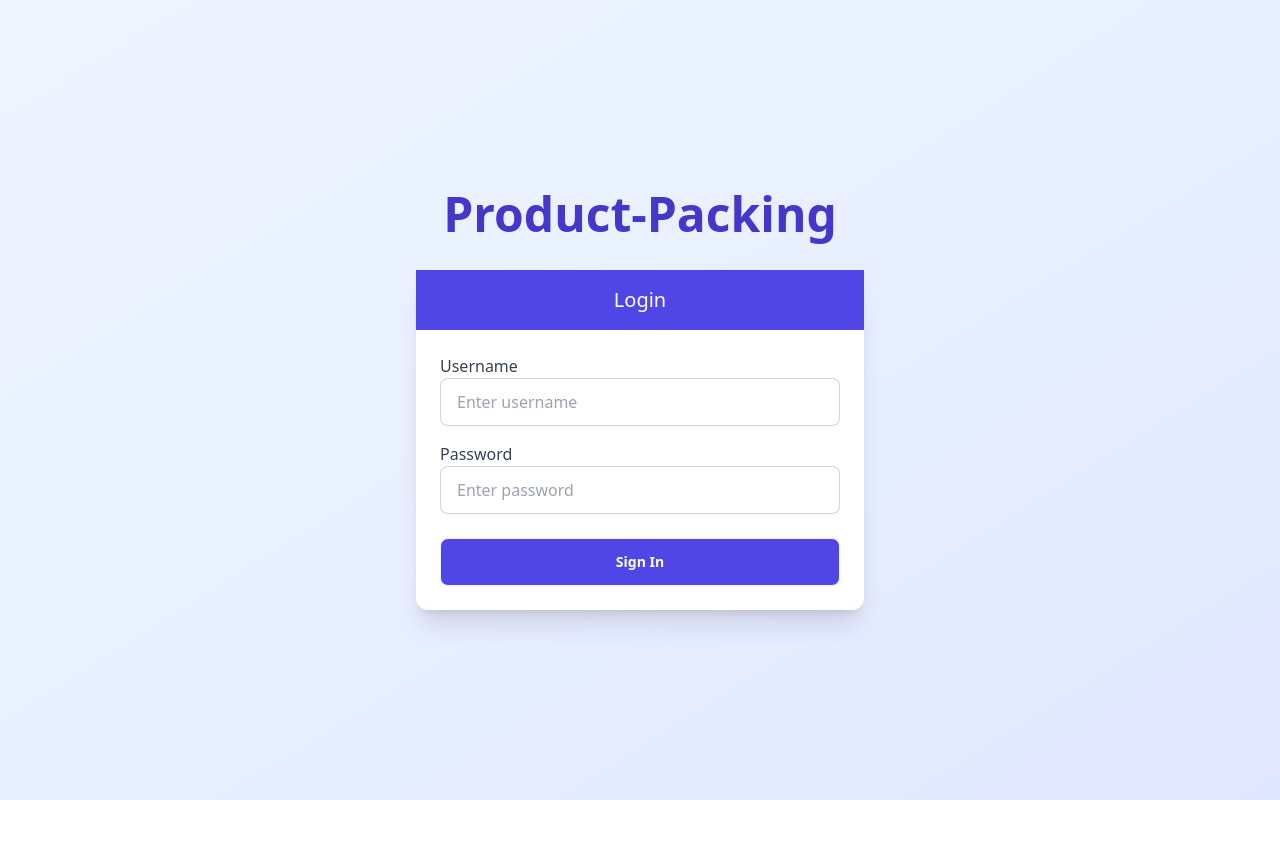
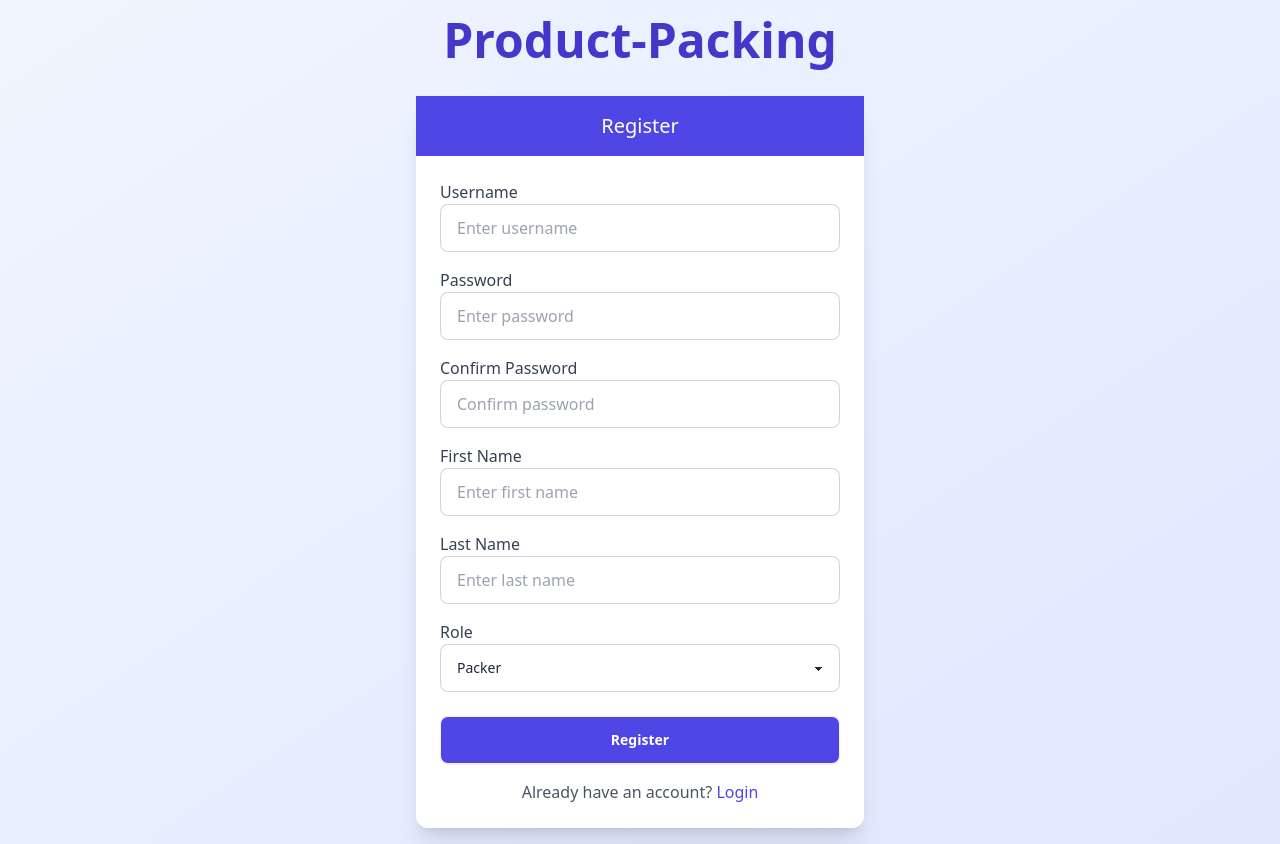
Before and after one commit to PichayaLoha/Product-packing, a React (Vite) app in the folder my-project/: page /register in a window 1280 px wide. Before the commit this address led to /Login. Before the commit the page ends 800 px from the top, so only its background shows below. Built offline with nearby package versions, Linux system fonts and the light colour scheme.

Commit message:
register

```diff
--- a/my-project/src/components/login/loginpage.tsx
+++ b/my-project/src/components/login/loginpage.tsx
@@ -79,8 +79,16 @@ const Login: React.FC = () => {
 
                         {error && <p className="text-red-600">{error}</p>}
 
-                        <button type="submit" className="btn bg-indigo-600 hover:bg-indigo-700 text-white w-full">
+                        <button type="submit" className="btn bg-indigo-600 hover:bg-indigo-700 text-white w-full mb-4">
                             Sign In
+                        </button>
+
+                        <button
+                            type="button"
+                            className="btn bg-gray-500 hover:bg-gray-600 text-white w-full"
+                            onClick={() => navigate("/register")}
+                        >
+                            Register
                         </button>
                     </form>
                 </div>
--- /dev/null
+++ b/my-project/src/components/login/registerpage.tsx
@@ -0,0 +1,169 @@
+import React, { useState, useContext } from 'react';
+import { useNavigate } from 'react-router-dom';
+import { AuthContext } from "../auth/AuthContext";
+
+const Register: React.FC = () => {
+    const navigate = useNavigate();
+    const [username, setUsername] = useState('');
+    const [password, setPassword] = useState('');
+    const [confirmPassword, setConfirmPassword] = useState('');
+    const [firstname, setFirstname] = useState('');
+    const [lastname, setLastname] = useState('');
+    const [role, setRole] = useState('packer');
+    const [error, setError] = useState('');
+
+    const authContext = useContext(AuthContext);
+    if (!authContext) return <p>Loading...</p>;
+
+    const { setToken, setUserId } = authContext;
+
+    const validateForm = () => {
+        if (password !== confirmPassword) {
+            setError("รหัสผ่านไม่ตรงกัน กรุณาตรวจสอบอีกครั้ง");
+            return false;
+        }
+        return true;
+    };
+
+    const handleSubmit = async (e: React.FormEvent) => {
+        e.preventDefault();
+
+        if (!validateForm()) return;
+
+        try {
+            const response = await fetch("http://localhost:8080/api/user", {
+                method: "POST",
+                headers: { "Content-Type": "application/json" },
+                body: JSON.stringify({
+                    user_name: username,
+                    user_password: password,
+                    user_firstname: firstname,
+                    user_lastname: lastname,
+                    user_role: role
+                }),
+            });
+
+            const data = await response.json();
+
+            if (response.ok) {
+                setUserId(data.user_id);
+                setToken(data.token, 120);
+                alert("Register succesfully!");
+                navigate("/");
+            } else {
+                setError(data.error || "Cannot register user.");
+            }
+        } catch (error) {
+            setError("There was an error. Please try again.");
+        }
+    };
+
+    return (
+        <div className="min-h-screen flex justify-center items-center p-4 bg-gradient-to-br from-blue-50 to-indigo-100">
+            <div className="w-full max-w-md">
+                <div className="text-center mb-8">
+                    <h1 className="text-5xl font-bold text-indigo-700">Product-Packing</h1>
+                </div>
+
+                <div className="bg-white rounded-xl shadow-xl">
+                    <div className="bg-indigo-600 p-4">
+                        <h2 className="text-white text-xl font-medium text-center">Register</h2>
+                    </div>
+
+                    <form className="p-6" onSubmit={handleSubmit}>
+                        <div className="mb-4">
+                            <label className="block text-gray-700 font-medium">Username</label>
+                            <input
+                                type="text"
+                                placeholder="Enter username"
+                                className="input input-bordered w-full"
+                                value={username}
+                                onChange={(e) => setUsername(e.target.value)}
+                                required
+                            />
+                        </div>
+
+                        <div className="mb-4">
+                            <label className="block text-gray-700 font-medium">Password</label>
+                            <input
+                                type="password"
+                                placeholder="Enter password"
+                                className="input input-bordered w-full"
+                                value={password}
+                                onChange={(e) => setPassword(e.target.value)}
+                                required
+                            />
+                        </div>
+
+                        <div className="mb-4">
+                            <label className="block text-gray-700 font-medium">Confirm Password</label>
+                            <input
+                                type="password"
+                                placeholder="Confirm password"
+                                className="input input-bordered w-full"
+                                value={confirmPassword}
+                                onChange={(e) => setConfirmPassword(e.target.value)}
+                                required
+                            />
+                        </div>
+
+                        <div className="mb-4">
+                            <label className="block text-gray-700 font-medium">First Name</label>
+                            <input
+                                type="text"
+                                placeholder="Enter first name"
+                                className="input input-bordered w-full"
+                                value={firstname}
+                                onChange={(e) => setFirstname(e.target.value)}
+                                required
+                            />
+                        </div>
+
+                        <div className="mb-4">
+                            <label className="block text-gray-700 font-medium">Last Name</label>
+                            <input
+                                type="text"
+                                placeholder="Enter last name"
+                                className="input input-bordered w-full"
+                                value={lastname}
+                                onChange={(e) => setLastname(e.target.value)}
+                                required
+                            />
+                        </div>
+
+                        <div className="mb-6">
+                            <label className="block text-gray-700 font-medium">Role</label>
+                            <select
+                                className="select select-bordered w-full"
+                                value={role}
+                                onChange={(e) => setRole(e.target.value)}
+                                required
+                            >
+                                <option value="packer">Packer</option>
+                                <option value="inventory manager">Inventory manager</option>
+                            </select>
+                        </div>
+
+                        {error && <p className="text-red-600 mb-4">{error}</p>}
+
+                        <button type="submit" className="btn bg-indigo-600 hover:bg-indigo-700 text-white w-full mb-4">
+                            Register
+                        </button>
+
+                        <div className="text-center">
+                            <span className="text-gray-600">Already have an account? </span>
+                            <a
+                                className="text-indigo-600 hover:underline cursor-pointer"
+                                onClick={() => navigate("/login")}
+                            >
+                                Login
+                            </a>
+                        </div>
+                    </form>
+                </div>
+            </div>
+        </div>
+    );
+};
+
+export default Register;
--- a/my-project/src/main.tsx
+++ b/my-project/src/main.tsx
@@ -1,5 +1,7 @@
-import React from "react";
+import React, { useContext } from "react";
 import ReactDOM from "react-dom/client";
+import { BrowserRouter, Routes, Route, Navigate } from "react-router-dom";
+import { AuthProvider, AuthContext } from "./components/auth/AuthContext";
 import App from "./App.tsx";
 import Productpage from "./components/product/productpage.tsx";
 import AddProductPage from "./components/product/addproductpage.tsx";
@@ -10,40 +12,124 @@ import Historypage from "./components/history/historypage.tsx";
 import Historydetailpage from "./components/history/historydetailpage.tsx";
 import Generatepage from "./components/generate/generatepage.tsx";
 import Boxesmanage from "./components/generate/boxesmanage.tsx";
+import Productpacking from "./components/product/productpacking.tsx";
 import Login from "./components/login/loginpage.tsx";
-import { BrowserRouter, Routes, Route, Navigate } from "react-router-dom";
-import Productpacking from './components/product/productpacking.tsx';
+import Register from "./components/login/registerpage.tsx";
 import "./index.css";
-import { AuthProvider } from "./components/auth/AuthContext.tsx";
+
+const ProtectedRoute = ({ children }: { children: JSX.Element }) => {
+  const authContext = useContext(AuthContext);
+
+  if (!authContext || !authContext.token) {
+    return <Navigate to="/login" replace />;
+  }
+  return children;
+};
 
 const Main = () => {
   return (
-
-      <BrowserRouter>
+    <BrowserRouter>
       <AuthProvider>
         <Routes>
-          <Route path="/Login" element={<Login />} />
+          {/* หน้าที่ไม่ต้องใช้ ProtectedRoute */}
+          <Route path="/login" element={<Login />} />
+          <Route path="/register" element={<Register />} />
 
-          {/* <Route element={<ProtectedRoute />}> */}
-          <Route path="/" element={<App />} />
-          <Route path="/Order" element={<Orderpage />} />
-          <Route path="/Product" element={<Productpage />} />
-          <Route path="/Addproduct" element={<AddProductPage />} />
-          <Route path="/Editproduct/:product_id" element={<EditProductPage />} />
-          <Route path="/Packing" element={<Packingpage />} />
-          <Route path="/Generate" element={<Generatepage />} />
-          <Route path="/History" element={<Historypage />} />
-          <Route path="/Historydetail" element={<Historydetailpage />} />
-          <Route path="/Boxesmanage" element={<Boxesmanage />} />
-          <Route path="/Productpacking" element={<Productpacking />} />
-          {/* </Route> */}
+          {/* หน้าที่ต้องล็อกอินก่อนถึงเข้าได้ */}
+          <Route
+            path="/"
+            element={
+              <ProtectedRoute>
+                <App />
+              </ProtectedRoute>
+            }
+          />
+          <Route
+            path="/order"
+            element={
+              <ProtectedRoute>
+                <Orderpage />
+              </ProtectedRoute>
+            }
+          />
+          <Route
+            path="/product"
+            element={
+              <ProtectedRoute>
+                <Productpage />
+              </ProtectedRoute>
+            }
+          />
+          <Route
+            path="/addproduct"
+            element={
+              <ProtectedRoute>
+                <AddProductPage />
+              </ProtectedRoute>
+            }
+          />
+          <Route
+            path="/editproduct/:product_id"
+            element={
+              <ProtectedRoute>
+                <EditProductPage />
+              </ProtectedRoute>
+            }
+          />
+          <Route
+            path="/packing"
+            element={
+              <ProtectedRoute>
+                <Packingpage />
+              </ProtectedRoute>
+            }
+          />
+          <Route
+            path="/generate"
+            element={
+              <ProtectedRoute>
+                <Generatepage />
+              </ProtectedRoute>
+            }
+          />
+          <Route
+            path="/history"
+            element={
+              <ProtectedRoute>
+                <Historypage />
+              </ProtectedRoute>
+            }
+          />
+          <Route
+            path="/historydetail"
+            element={
+              <ProtectedRoute>
+                <Historydetailpage />
+              </ProtectedRoute>
+            }
+          />
+          <Route
+            path="/boxesmanage"
+            element={
+              <ProtectedRoute>
+                <Boxesmanage />
+              </ProtectedRoute>
+            }
+          />
+          <Route
+            path="/productpacking"
+            element={
+              <ProtectedRoute>
+                <Productpacking />
+              </ProtectedRoute>
+            }
+          />
 
           {/* Redirect ไปหน้า Login ถ้า URL ไม่ถูกต้อง */}
-          <Route path="*" element={<Navigate to="/Login" replace />} />
+          <Route path="*" element={<Navigate to="/login" replace />} />
         </Routes>
-        </AuthProvider>
-      </BrowserRouter>
-
+      </AuthProvider>
+    </BrowserRouter>
   );
 };
 
```
Also changed, not shown: my-project/src/ProtectedRoute.tsx (+0 -11 lines).
